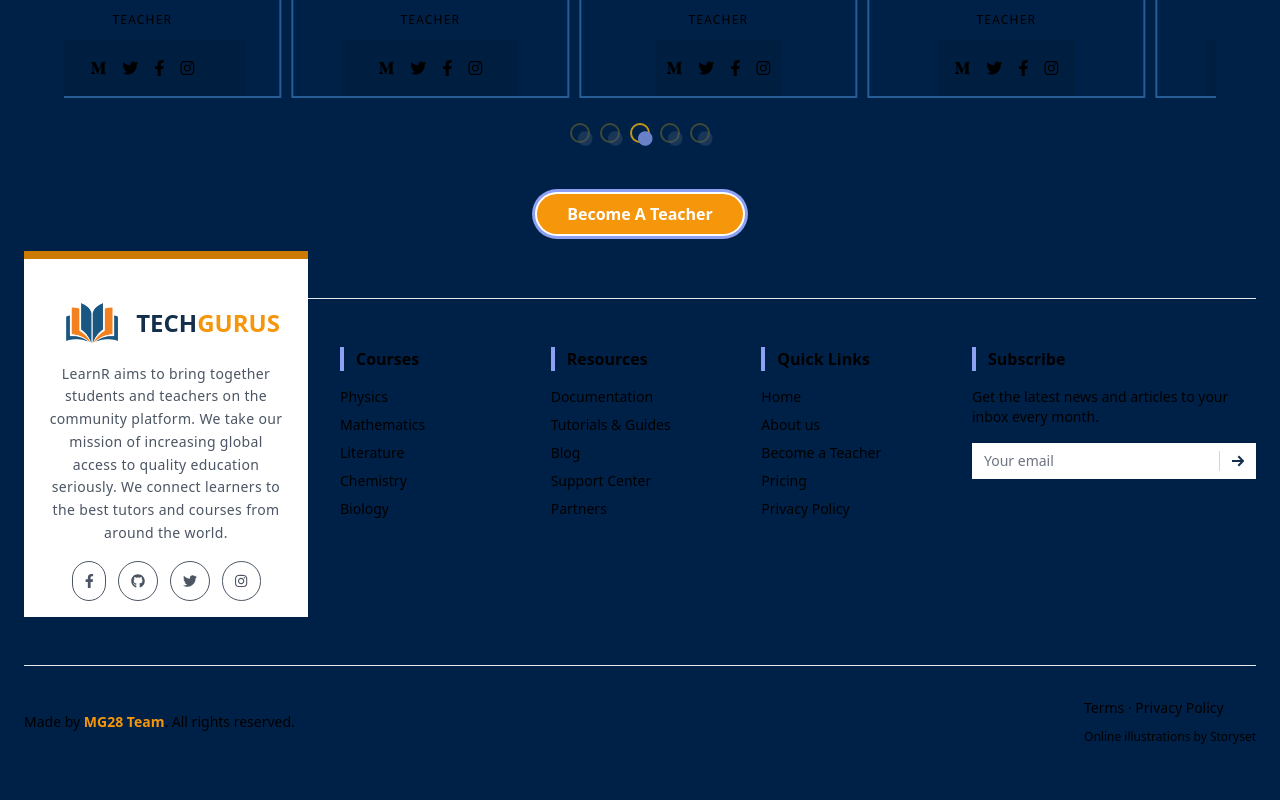
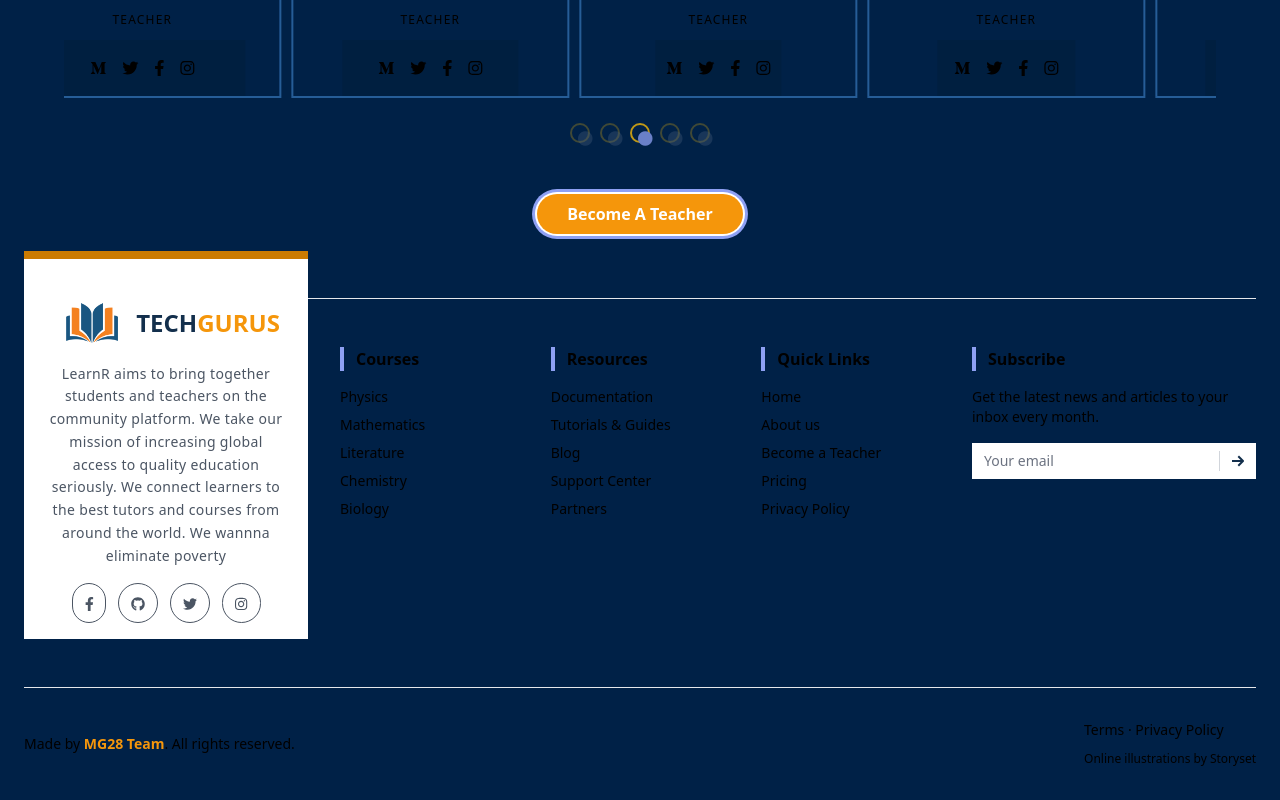
Before and after one commit to Elizabethmwania/tech-learning-app, a React (Create React App) app: page / in a window 1280 px wide. Shown: the part 3141-3941 px from the top of the page. Before the commit the page ends 3919 px from the top, so only its background shows below. Built offline with nearby package versions, Linux system fonts and the light colour scheme.

Commit message:
add ft-footer

```diff
--- a/src/components/Footer/Footer.jsx
+++ b/src/components/Footer/Footer.jsx
@@ -19,7 +19,7 @@ function Footer() {
                 LearnR aims to bring together students and teachers on the
                 community platform. We take our mission of increasing global
                 access to quality education seriously. We connect learners to
-                the best tutors and courses from around the world.
+                the best tutors and courses from around the world. We wannna eliminate poverty
               </p>
               {/* Social links */}
               <ul className="flex mb-4 md:mb-0">
```
